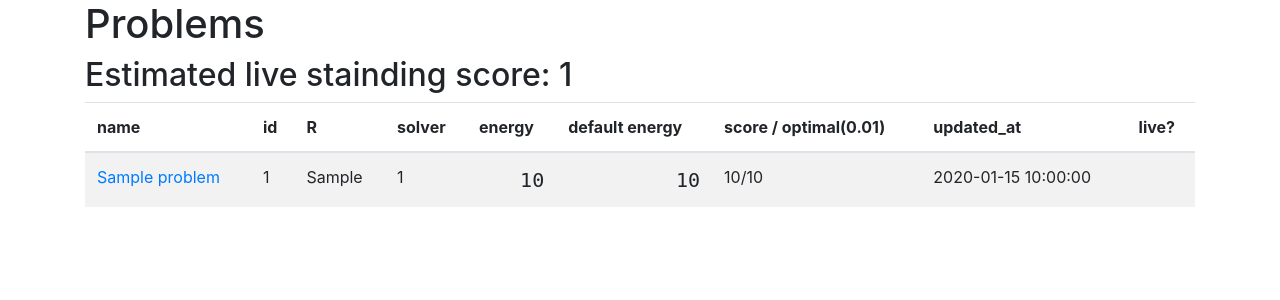
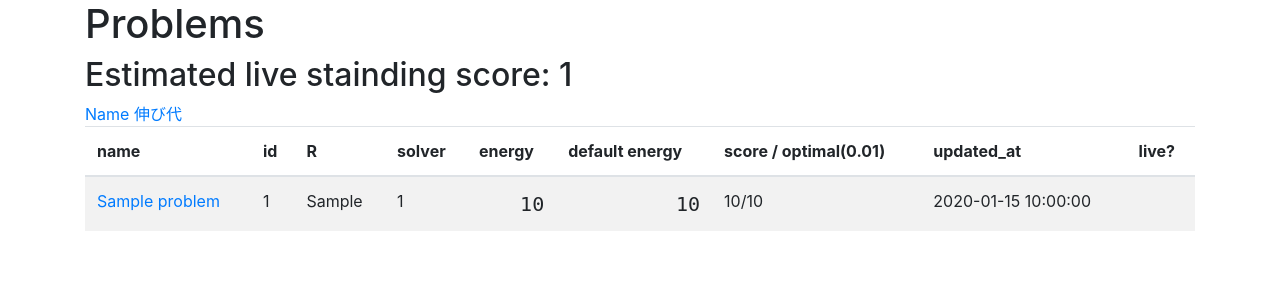
Before and after one commit to atetubou/negainoido-icfpc2018, a Python web app: template flask/templates/list_problems.html in a window 1280 px wide. Shown: the part 56-356 px from the top of the page. Run offline with Jinja, Linux system fonts and the light colour scheme; the template is opened without the code that fills it: most values are stand-ins (such as "Sample title", 1, 10 or a date in 2020); some libraries are stand-ins or nearby versions.

Commit message:
sort order

```diff
--- a/flask/app.py
+++ b/flask/app.py
@@ -172,6 +172,7 @@ def list_solution() -> Result[Any]:
 def list_problems() -> Result[List[Any]]:
     conn = get_connection()
     curr = conn.cursor(dictionary=True)
+
     try:
         curr.execute('select * from standing_scores')
         standing_tbl = { row['name']: row   for row in curr }
@@ -224,7 +225,9 @@ select name, ifnull(t.created_at,problems.created_at) updated_at, t.solver_id, t
                 row['opt'] = standing_tbl[row['name']]['score']
             row['live'] = row['name'] in standing_tbl
 
-        ret.sort(key = (lambda row: row['estimated_score'] - row['suboptimal_score']))
+        if 'name' not in request.args:
+            ret.sort(key = (lambda row: row['estimated_score'] - row['suboptimal_score']))
+
         return Ok({ "problems" : ret, "total_score" : total_score })
     finally:
         curr.close()
--- a/flask/templates/list_problems.html
+++ b/flask/templates/list_problems.html
@@ -4,6 +4,7 @@
 
 <h1>Problems</h1>
 <h2> Estimated live stainding score: {{ data.total_score }} </h2>
+<a href="?name">Name</a> <a href="?nobishiro">伸び代</a>
   <table class="table table-striped">
     <thead>
       <tr>
```
